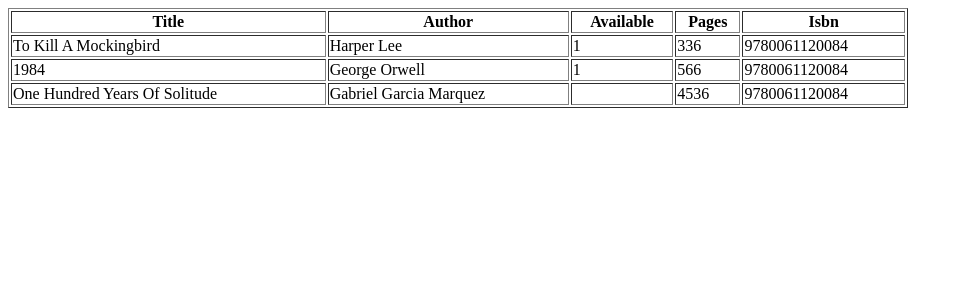
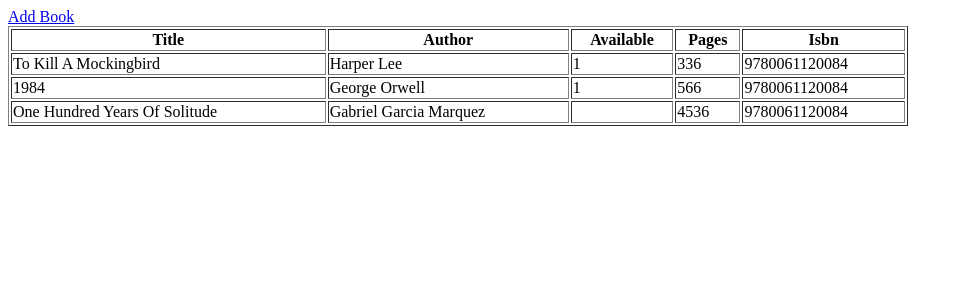
Before and after one commit to bdsumon4u/nusnight, a PHP site: page / in a window 1280 px wide. Shown: the top 300 px of the page, without its empty margins (0-963 px from the left). Run offline with PHP 8.4, Linux system fonts and the light colour scheme.

Commit message:
Link form.php with index.php

```diff
--- a/index.php
+++ b/index.php
@@ -2,6 +2,7 @@
 $json = file_get_contents('books.json');
 $bookJson = json_decode($json, true);
 ?>
+<a href="form.php">Add Book</a>
 <table border="1" width="900">
     <tr>
         <th>Title</th>
```
